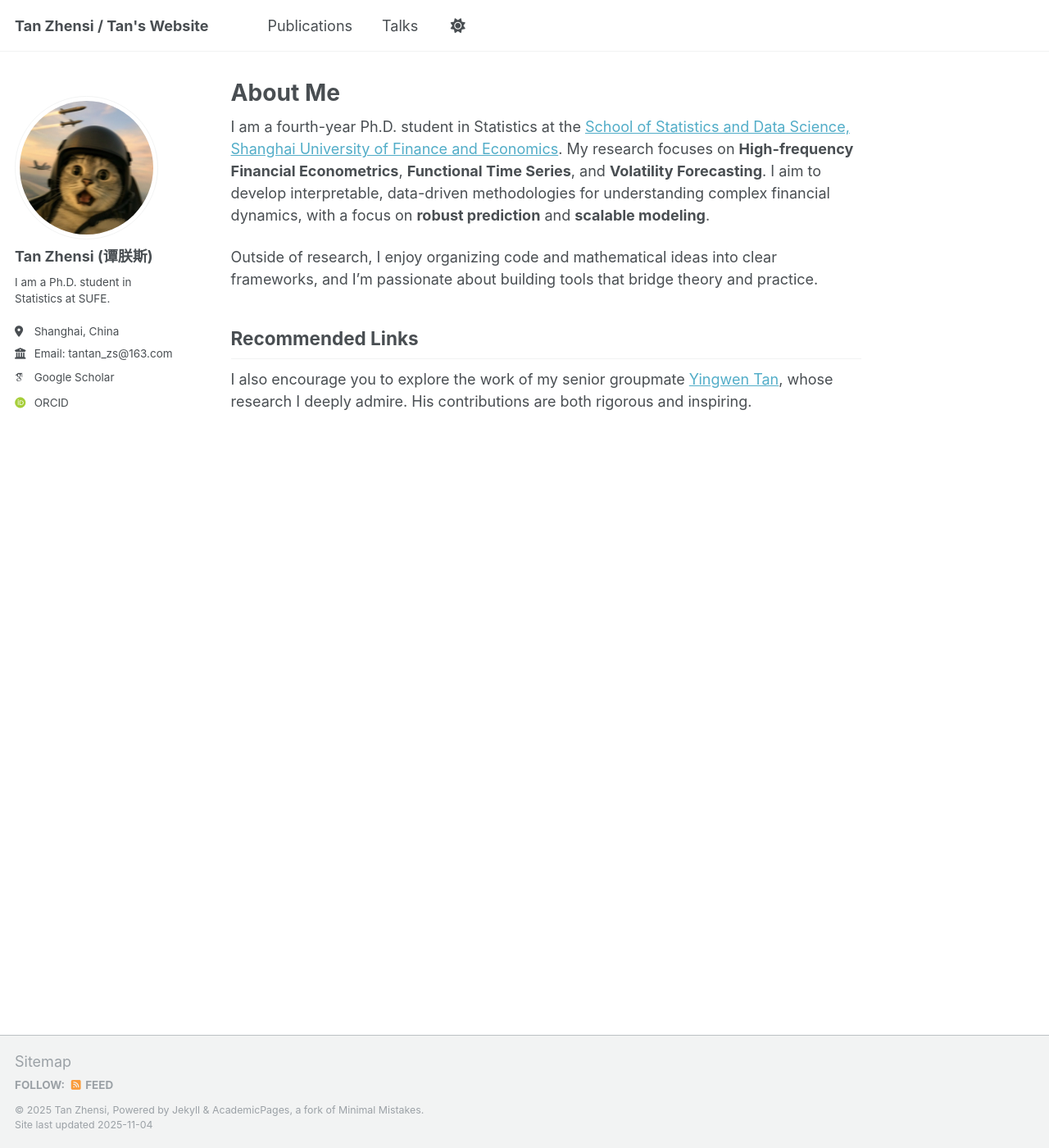
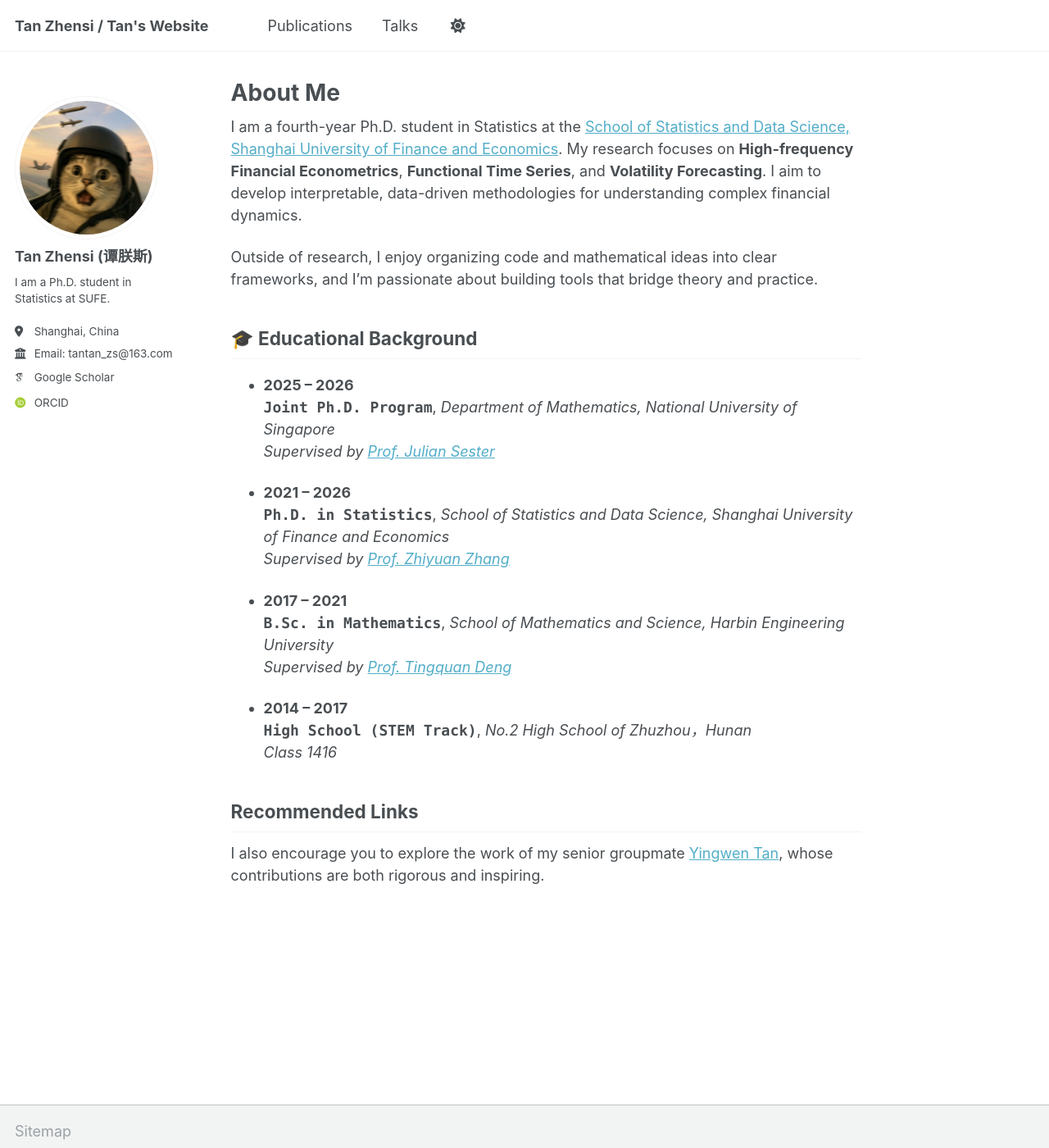
Before and after one commit to TanTzs/TanTzs.github.io, a Jekyll site: the page built from _pages/about.md, in a window 1280 px wide and 1400 px high. Shown: the whole window at 82% size. Built offline with Jekyll 4.4.1, drawn with Linux system fonts in a browser that asks for light colours; some web fonts are replaced.

Commit message:
更新了教育背景

```diff
--- a/_pages/about.md
+++ b/_pages/about.md
@@ -7,9 +7,27 @@ redirect_from:
   - /about.html
 ---
 
-I am a fourth-year Ph.D. student in Statistics at the [School of Statistics and Data Science, Shanghai University of Finance and Economics](https://ssm.sufe.edu.cn/). My research focuses on **High-frequency Financial Econometrics**, **Functional Time Series**, and **Volatility Forecasting**. I aim to develop interpretable, data-driven methodologies for understanding complex financial dynamics, with a focus on **robust prediction** and **scalable modeling**.
+I am a fourth-year Ph.D. student in Statistics at the [School of Statistics and Data Science, Shanghai University of Finance and Economics](https://ssm.sufe.edu.cn/). My research focuses on **High-frequency Financial Econometrics**, **Functional Time Series**, and **Volatility Forecasting**. I aim to develop interpretable, data-driven methodologies for understanding complex financial dynamics.
 
 Outside of research, I enjoy organizing code and mathematical ideas into clear frameworks, and I'm passionate about building tools that bridge theory and practice.
 
+## 🎓 Educational Background
+
+- **2025 – 2026**
+  **`Joint Ph.D. Program`**, *Department of Mathematics, National University of Singapore*
+  *Supervised by [Prof. Julian Sester](https://sites.google.com/view/juliansester/home)*
+
+- **2021 – 2026**
+  **`Ph.D. in Statistics`**, *School of Statistics and Data Science, Shanghai University of Finance and Economics*
+  *Supervised by [Prof. Zhiyuan Zhang](https://zhiyuanzhang.weebly.com/teaching.html)*
+
+- **2017 – 2021**
+  **`B.Sc. in Mathematics`**, *School of Mathematics and Science, Harbin Engineering University*
+  *Supervised by [Prof. Tingquan Deng](https://orcid.org/0000-0002-0168-5414)*
+
+- **2014 – 2017**
+  **`High School (STEM Track)`**, *No.2 High School of Zhuzhou，Hunan*
+  *Class 1416*
+
 ## Recommended Links
-I also encourage you to explore the work of my senior groupmate [Yingwen Tan](https://sites.google.com/view/yingwen-tan/home), whose research I deeply admire. His contributions are both rigorous and inspiring.
+I also encourage you to explore the work of my senior groupmate [Yingwen Tan](https://sites.google.com/view/yingwen-tan/home), whose contributions are both rigorous and inspiring.
```
